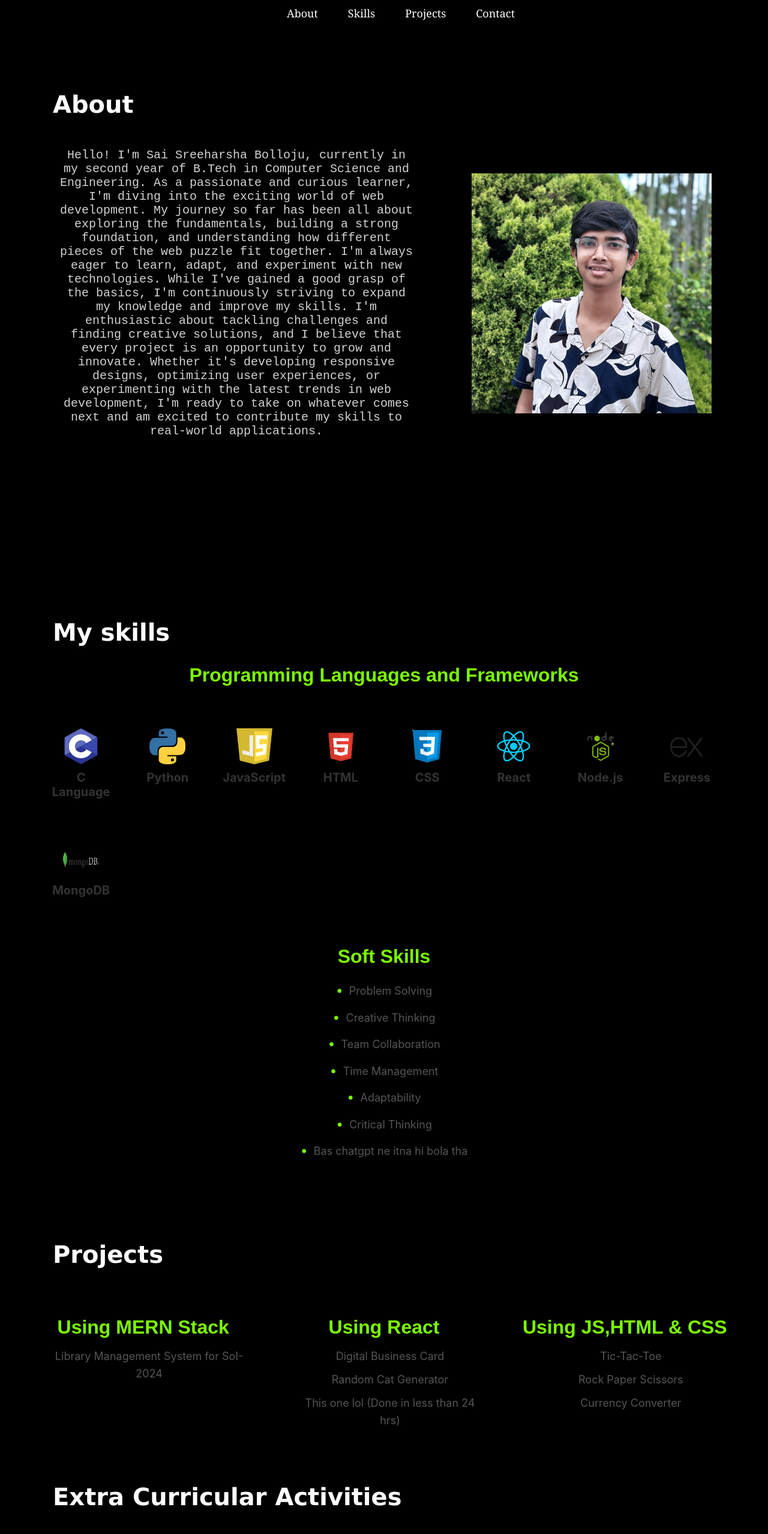
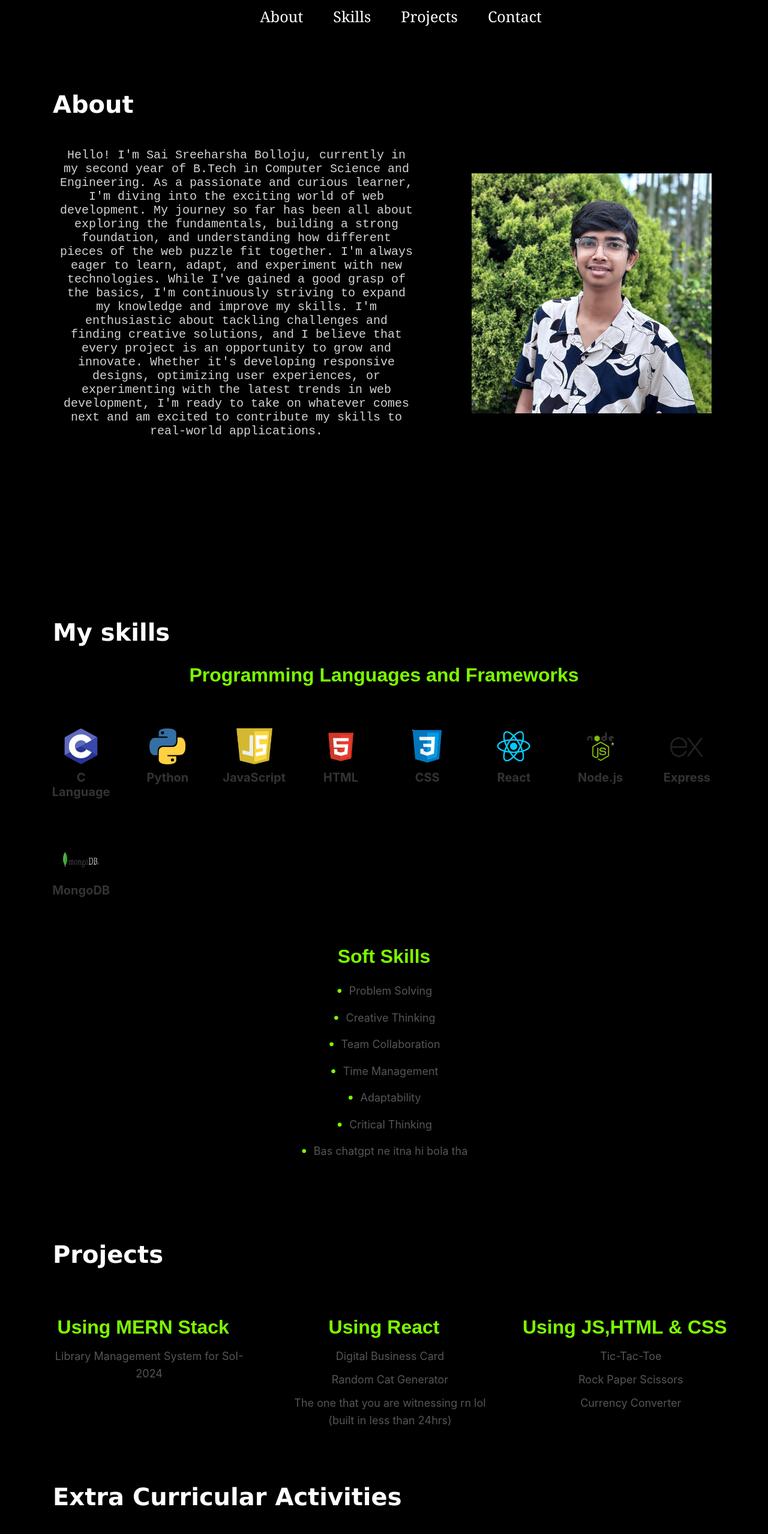
Before and after one commit to sreehb-123/about-me, a React (Create React App) app: page /skills in a window 1280 px wide. Shown: the top 2557 px of the page at 60% size. Built offline with nearby package versions, Linux system fonts and the light colour scheme.

Commit message:
last minute changes

```diff
--- a/src/components/navbar.css
+++ b/src/components/navbar.css
@@ -24,7 +24,7 @@
 .nav-list a {
     color: white;
     text-decoration: none;
-    font-size: 18px;
+    font-size: 25px;
     padding: 5px 10px;
     transition: color 0.3s ease;
     font-family: Georgia, 'Times New Roman', Times, serif;
@@ -36,7 +36,7 @@
 
 @media (max-width: 768px) {
     .nav-list a {
-        font-size: 16px;
+        font-size: 19px;
         padding: 5px;
     }
 
--- a/src/components/skills.css
+++ b/src/components/skills.css
@@ -229,6 +229,7 @@ section {
     }
 
     .skills-container h2 {
+        padding-top: 20px;
         font-size: 1.5rem;
     }
 
@@ -242,6 +243,7 @@ section {
 
     .contacts-grid {
         grid-template-columns: 1fr;
+        padding-top: 20px;
     }
 
     .contacts-item img {
--- a/src/components/skills.js
+++ b/src/components/skills.js
@@ -116,7 +116,12 @@ export default function Skills() {
                         <ul>
                             <li><a href="https://harsha-businesscard.netlify.app" target="_blank" rel="noopener noreferrer">Digital Business Card</a></li>
                             <li><a href="https://randomcat-for-bhavana.netlify.app" target="_blank" rel="noopener noreferrer">Random Cat Generator</a></li>
-                            <li>This one lol (Done in less than 24 hrs)</li>
+                            <li>
+                                <a href=" " rel="noopener noreferrer">
+                                    The one that you are witnessing rn lol
+                                    (built in less than 24hrs)
+                                </a>
+                            </li>
                         </ul>
                     </div>
 
```
